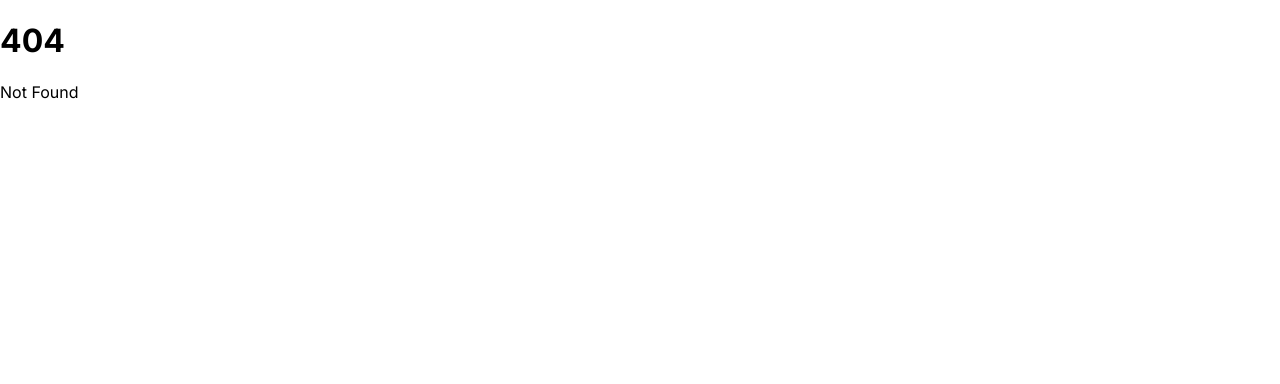
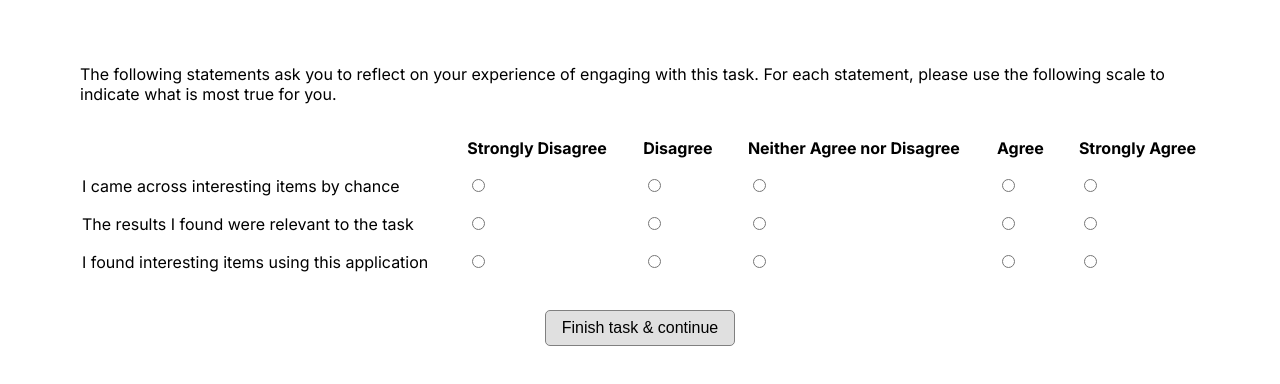
Before and after one commit to jeffreyshen19/dspace-interface, a SvelteKit app in the folder frontend/: page /survey/task in a window 1280 px wide. Before the commit this address had no page. Shown: the top 384 px of the page. Built offline with nearby package versions, Linux system fonts and the light colour scheme.

Commit message:
add post task survey

```diff
--- a/frontend/src/lib/components/GridGenerator.svelte
+++ b/frontend/src/lib/components/GridGenerator.svelte
@@ -79,7 +79,7 @@
     // Use d3 force simulation to position items
     function runSimulation() {
         console.log("running simulation");
-        for (var i = 0; i < 75; ++i) {
+        for (var i = 0; i < 100; ++i) {
             console.log("tick " + i);
             simulation.tick();
         }
--- /dev/null
+++ b/frontend/src/lib/components/Likert.svelte
@@ -0,0 +1,42 @@
+<script>
+    let loaded = false;
+    export let questions;
+
+    $: questions = questions.sort((a, b) => 0.5 - Math.random());
+    $: loaded = false;
+    $: setTimeout(function(){
+        loaded = true;
+    }, 200);
+
+
+</script>
+
+<table>
+    <tr>
+        <th></th>
+        <th>Strongly Disagree</th>
+        <th>Disagree</th>
+        <th>Neither Agree nor Disagree</th>
+        <th>Agree</th>
+        <th>Strongly Agree</th>
+    </tr>
+    {#each questions as question}
+        <tr>
+            <td>{question.text}</td>
+            {#each Array(5) as _, j}
+                <td><input type="radio" name="{question.id}" value="{j + 1}"></td>
+            {/each}
+        </tr>
+    {/each}
+</table>
+<style>
+
+    table{
+        width: 100%;
+    }
+
+    th, td{
+        padding: 0 1em 1em;
+        text-align: left;
+    }
+</style>
--- /dev/null
+++ b/frontend/src/routes/survey/task/+page.svelte
@@ -0,0 +1,51 @@
+<script>
+    import Likert from "../../../lib/components/Likert.svelte";
+    let questions = [
+        {
+            "id": "found_interesting_items",
+            "text": "I found interesting items using this application "
+        },
+        {
+            "id": "found_relevant_items",
+            "text": "The results I found were relevant to the task "
+        },
+        {
+            "id": "found_items_by_chance",
+            "text": "I came across interesting items by chance"
+        },
+    ];
+</script>
+
+
+<form>
+    <p>The following statements ask you to reflect on your experience of engaging with this task. For each statement, please use the following scale to indicate what is most true for you.</p>
+    <Likert {questions}/>
+
+    <br>
+    <div style:text-align="center"><input type = "submit" value = "Finish task & continue"></div>
+</form>
+
+<style>
+    p{
+        padding: 1em;
+    }
+
+    form{
+        padding: 2em 4em;
+    }
+
+    input[type="submit"]{
+        background: rgb(224, 224, 224);
+        border: 1px solid gray;
+        border-radius: 5px;
+        padding: 0.5em 1em;
+        font-size: 1em;
+        cursor: pointer;
+        transition: 0.2s all;
+    }
+
+    input[type="submit"]:hover{
+        background: rgb(186, 186, 186);
+    }
+
+</style>
```
Also changed, not shown: frontend/src/routes/survey/exit/+page.svelte (+3 -36 lines), frontend/static/minimap.png.
